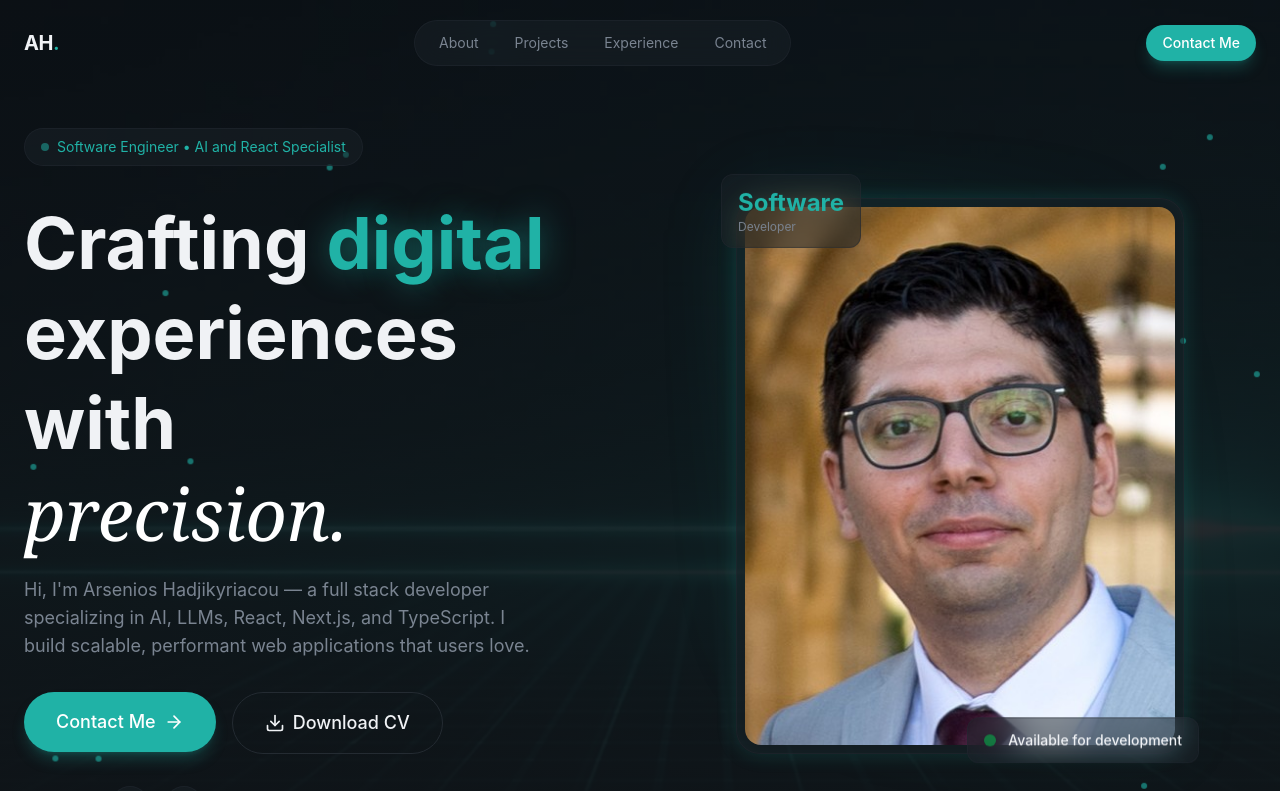
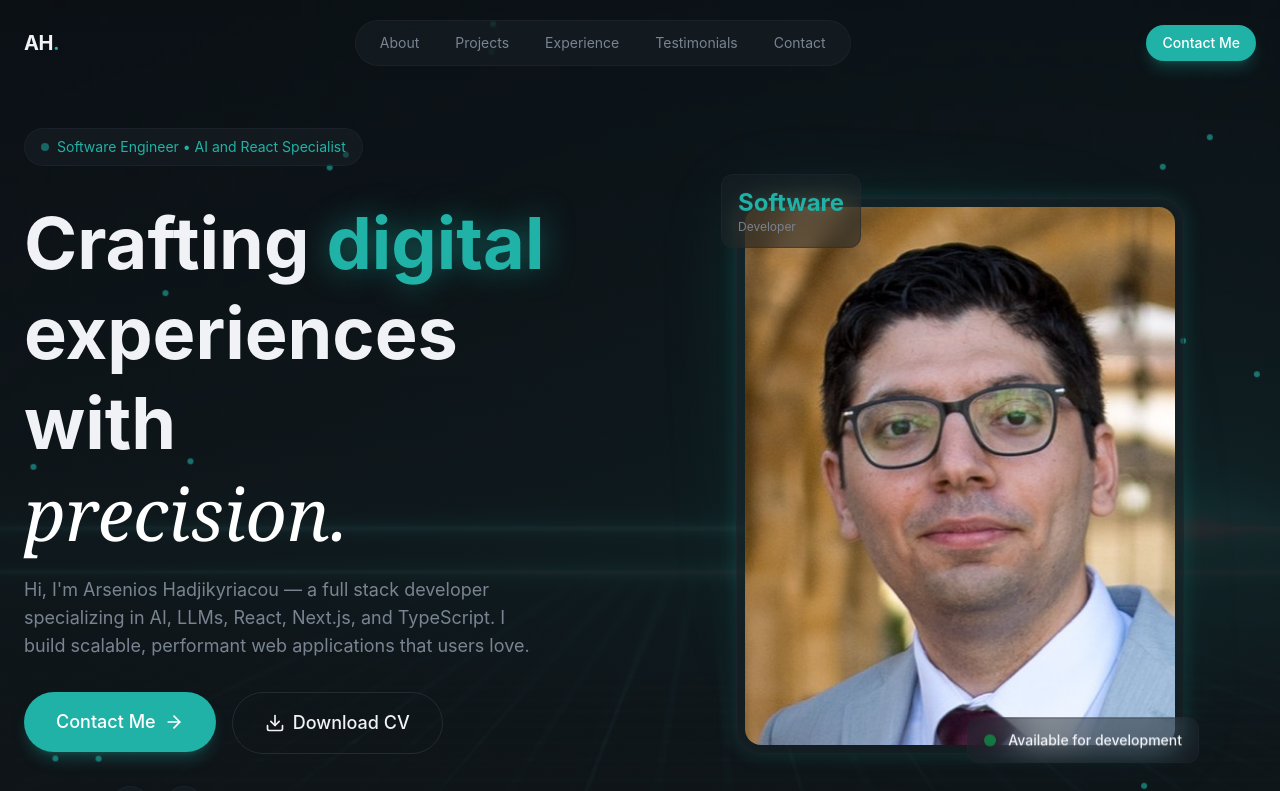
Before and after one commit to ArseniosHadjikyriacou/personal-website, a Next.js app: page / in a window 1280 px wide. Shown: the top 791 px of the page. Built offline with nearby package versions, Linux system fonts and the light colour scheme.

Commit message:
Testimonials link back to navbar and footer

```diff
--- a/components/Footer.tsx
+++ b/components/Footer.tsx
@@ -9,7 +9,7 @@ const footerLinks = [
   { href: '#about', label: 'About' },
   { href: '#projects', label: 'Projects' },
   { href: '#experience', label: 'Experience' },
-  // { href: '#testimonials', label: 'Testimonials' },
+  { href: '#testimonials', label: 'Testimonials' },
   { href: '#contact', label: 'Contact' },
 ];
 
--- a/components/Navbar.tsx
+++ b/components/Navbar.tsx
@@ -8,7 +8,7 @@ const navLinks = [
   { href: '#about', label: 'About' },
   { href: '#projects', label: 'Projects' },
   { href: '#experience', label: 'Experience' },
-  // { href: '#testimonials', label: 'Testimonials' },
+  { href: '#testimonials', label: 'Testimonials' },
   { href: '#contact', label: 'Contact' },
 ];
 
```
